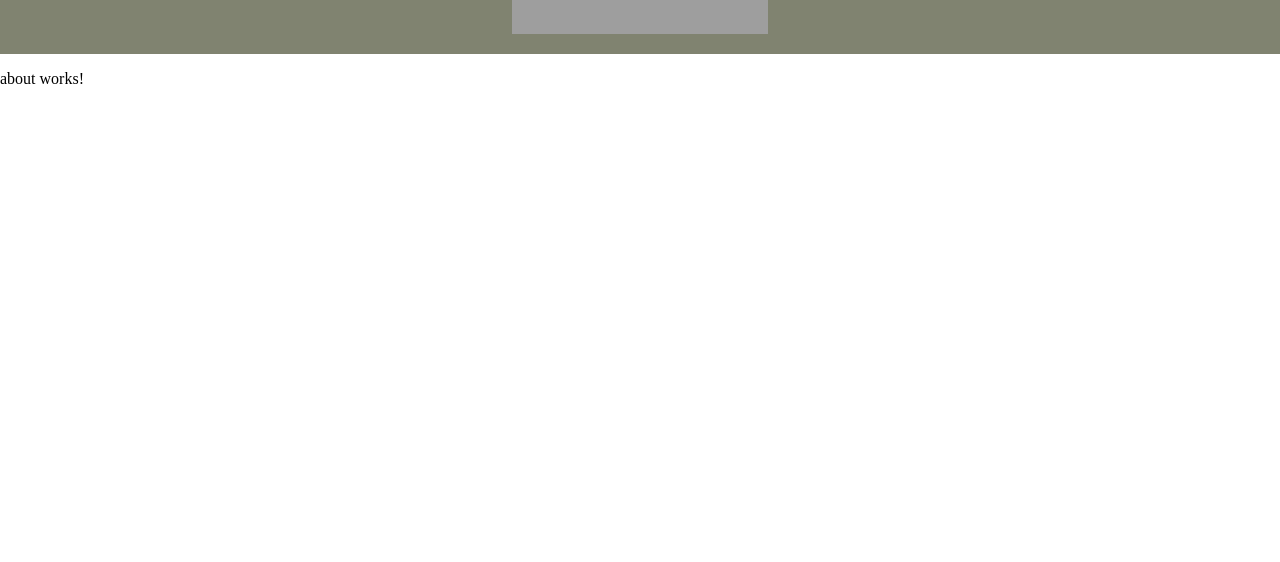
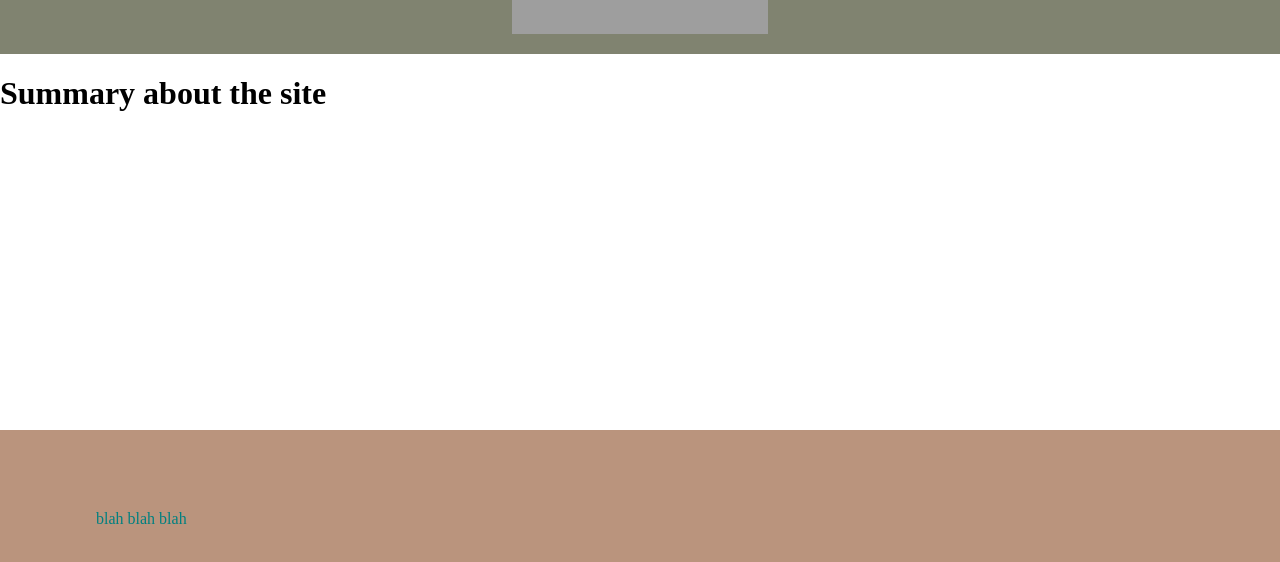
Before and after one commit to lornahokoth/hackgsu, an Angular app: page /about in a window 1280 px wide. Shown: the part 192-754 px from the top of the page. Built offline with nearby package versions, Linux system fonts and the light colour scheme; grey boxes are pictures that could not be loaded.

Commit message:
Created headers and footers. need to add info in body to start using css

```diff
--- a/src/app/app.component.css
+++ b/src/app/app.component.css
@@ -11,3 +11,17 @@
   color: magenta;
   margin: 1rem;
 }
+.footer{
+    background: rgb(186, 148, 125);
+    padding: 5rem;
+    position: fixed;
+    left: 0;
+    bottom: 0;
+    width: 100%;
+}
+.footer a {
+  text-decoration: none;
+  color: teal;
+  margin: 1rem;
+
+}
--- a/src/app/app.component.html
+++ b/src/app/app.component.html
@@ -16,4 +16,10 @@
   </div>
 </div>
 
+
+
+
 <router-outlet></router-outlet>
+<div class="footer">
+  <a>blah blah blah</a>
+</div>
--- a/src/app/tab/about/about.component.html
+++ b/src/app/tab/about/about.component.html
@@ -1 +1 @@
-<p>about works!</p>
+<h1>Summary about the site </h1>
--- a/src/app/tab/home/home.component.html
+++ b/src/app/tab/home/home.component.html
@@ -1 +1 @@
-<p>home works!</p>
+<h1> Welcome page</h1>
--- a/src/app/tab/inspir/inspir.component.html
+++ b/src/app/tab/inspir/inspir.component.html
@@ -1 +1 @@
-<p>inspir works!</p>
+<h1> add pictures with captions</h1>
--- a/src/app/tab/net/net.component.html
+++ b/src/app/tab/net/net.component.html
@@ -1 +1 @@
-<p>net works!</p>
+<h1>internships and scholarships </h1>
--- a/src/app/tab/ruw/ruw.component.html
+++ b/src/app/tab/ruw/ruw.component.html
@@ -1 +1 @@
-<p>ruw works!</p>
+<h1> Info about women in STEM and the under rep of females in STEM</h1>
--- a/src/app/tab/startc/startc.component.html
+++ b/src/app/tab/startc/startc.component.html
@@ -1 +1 @@
-<p>startc works!</p>
+<h1> provide sample basic code tutorials </h1>
```
